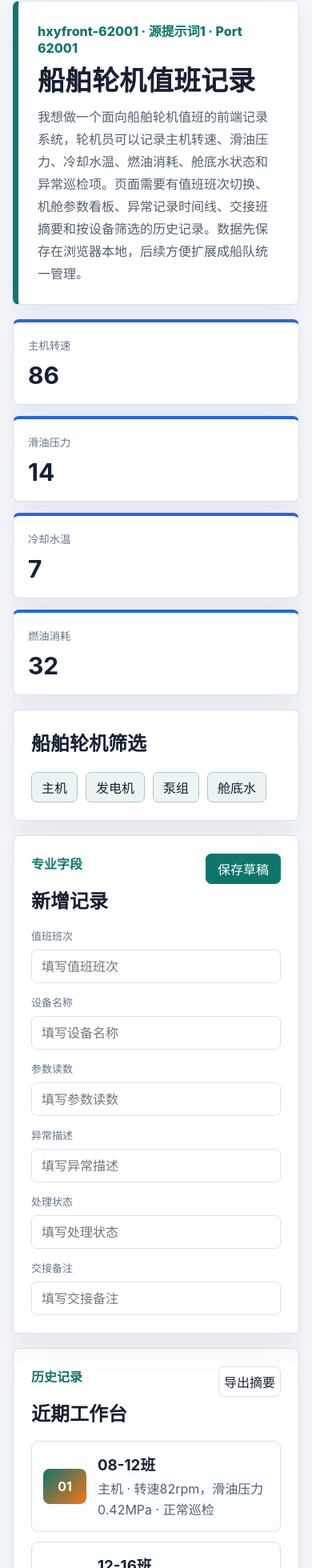
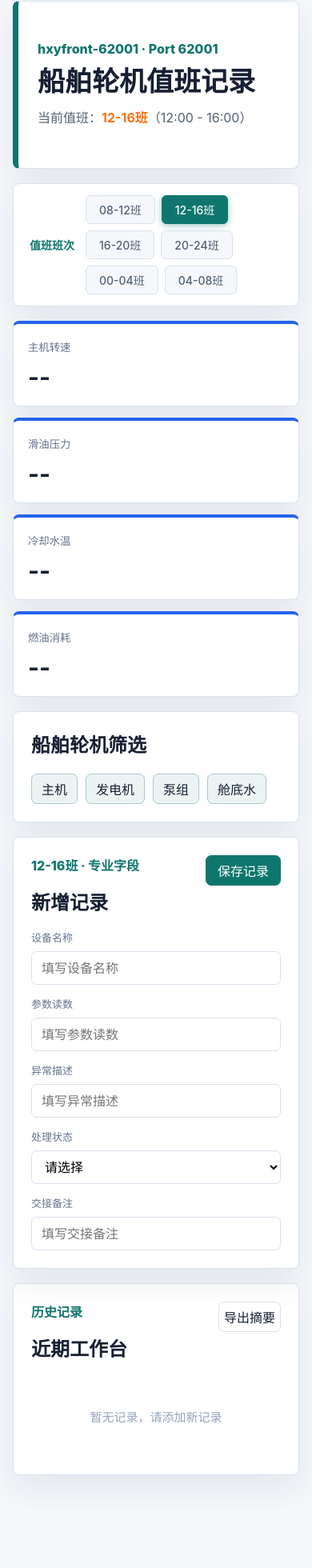
Before and after one commit to aliAjax/hxyfront-62001-5fd009e, a React (Vite) app: page / in a window 390 px wide. Shown: the part 29-1989 px from the top of the page at 80% size. After the commit the page ends 1917 px from the top, so only its background shows below. Built offline with nearby package versions, Linux system fonts and the light colour scheme.

Commit message:
.3436396082391580:659c770fbca7d67593a5533ea7f2c25d_6a36a61e7ddf6c483f370b5d.6a36a61f7ddf6c483f370b5f.6a36a61ede74fe219a12aa9c:Trae CN.T(2026/6/20 22:39:27)

```diff
--- a/src/App.tsx
+++ b/src/App.tsx
@@ -1,106 +1,153 @@
 import "./styles.css";
+import { useState } from "react";
+import { ShiftProvider } from "./shifts/ShiftContext";
+import { ShiftSelector } from "./shifts/ShiftSelector";
+import { useShift } from "./shifts/ShiftContext";
 
 const project = {
-  "sourceNo": 1,
-  "id": "hxyfront-62001",
-  "port": 62001,
-  "title": "船舶轮机值班记录",
-  "domain": "船舶轮机",
-  "prompt": "我想做一个面向船舶轮机值班的前端记录系统，轮机员可以记录主机转速、滑油压力、冷却水温、燃油消耗、舱底水状态和异常巡检项。页面需要有值班班次切换、机舱参数看板、异常记录时间线、交接班摘要和按设备筛选的历史记录。数据先保存在浏览器本地，后续方便扩展成船队统一管理。",
-  "palette": [
-    "#0f766e",
-    "#2563eb",
-    "#f97316"
-  ],
-  "metrics": [
-    "主机转速",
-    "滑油压力",
-    "冷却水温",
-    "燃油消耗"
-  ],
-  "filters": [
-    "主机",
-    "发电机",
-    "泵组",
-    "舱底水"
-  ],
-  "fields": [
-    "值班班次",
-    "设备名称",
-    "参数读数",
-    "异常描述",
-    "处理状态",
-    "交接备注"
-  ],
-  "records": [
-    [
-      "08-12班",
-      "主机",
-      "转速82rpm，滑油压力0.42MPa",
-      "正常巡检"
-    ],
-    [
-      "12-16班",
-      "发电机#2",
-      "冷却水温偏高",
-      "已安排复查"
-    ],
-    [
-      "16-20班",
-      "舱底水",
-      "液位接近警戒线",
-      "已记录交班"
-    ]
-  ]
+  id: "hxyfront-62001",
+  port: 62001,
+  title: "船舶轮机值班记录",
+  domain: "船舶轮机",
+  palette: ["#0f766e", "#2563eb", "#f97316"],
+  metrics: ["主机转速", "滑油压力", "冷却水温", "燃油消耗"],
+  metricUnits: ["rpm", "MPa", "℃", "L/h"],
+  filters: ["主机", "发电机", "泵组", "舱底水"],
+  fields: ["设备名称", "参数读数", "异常描述", "处理状态", "交接备注"],
 };
 
-function App() {
+function Dashboard() {
+  const { currentShift, currentRecords } = useShift();
+
+  const metricValues = project.metrics.map((_, i) => {
+    const values = currentRecords
+      .map((r) => {
+        const parts = r.params.split(/[,，、]/);
+        const val = parseFloat(parts[i]?.replace(/[^\d.]/g, "") ?? "");
+        return isNaN(val) ? null : val;
+      })
+      .filter((v): v is number => v !== null);
+    return values.length > 0 ? values[values.length - 1] : "--";
+  });
+
   return (
-    <main className="app">
-      <section className="hero">
-        <p>{project.id} · 源提示词{project.sourceNo} · Port {project.port}</p>
-        <h1>{project.title}</h1>
-        <span>{project.prompt}</span>
-      </section>
-
     <section className="metrics">
-        {project.metrics.map((metric: string, index: number) => (
+      {project.metrics.map((metric, index) => (
         <article key={metric}>
           <small>{metric}</small>
-            <strong>{[86, 14, 7, 32][index] ?? 12}</strong>
+          <strong>
+            {metricValues[index]}
+            {metricValues[index] !== "--" && (
+              <span className="unit">{project.metricUnits[index]}</span>
+            )}
+          </strong>
         </article>
       ))}
     </section>
+  );
+}
 
-      <section className="workspace">
+function RecordForm() {
+  const { currentShift, addRecord } = useShift();
+  const [form, setForm] = useState({
+    device: "",
+    params: "",
+    anomaly: "",
+    status: "",
+    handoverNote: "",
+  });
+  const [saved, setSaved] = useState(false);
+
+  const handleChange = (field: string, value: string) => {
+    setForm((prev) => ({ ...prev, [field]: value }));
+    setSaved(false);
+  };
+
+  const handleSubmit = () => {
+    if (!form.device.trim()) return;
+    addRecord(form);
+    setForm({ device: "", params: "", anomaly: "", status: "", handoverNote: "" });
+    setSaved(true);
+    setTimeout(() => setSaved(false), 2000);
+  };
+
+  return (
+    <section className="panel form-panel">
+      <div className="heading">
+        <div>
+          <p>{currentShift.label} · 专业字段</p>
+          <h2>新增记录</h2>
+        </div>
+        <button className="primary" onClick={handleSubmit}>
+          {saved ? "已保存 ✓" : "保存记录"}
+        </button>
+      </div>
+      <div className="field-grid">
+        {project.fields.map((field) => {
+          const key = field === "设备名称"
+            ? "device"
+            : field === "参数读数"
+            ? "params"
+            : field === "异常描述"
+            ? "anomaly"
+            : field === "处理状态"
+            ? "status"
+            : "handoverNote";
+          return (
+            <label key={field}>
+              <span>{field}</span>
+              {field === "处理状态" ? (
+                <select
+                  value={form[key as keyof typeof form]}
+                  onChange={(e) => handleChange(key, e.target.value)}
+                >
+                  <option value="">请选择</option>
+                  <option value="正常巡检">正常巡检</option>
+                  <option value="已安排复查">已安排复查</option>
+                  <option value="已记录交班">已记录交班</option>
+                  <option value="处理中">处理中</option>
+                  <option value="已解决">已解决</option>
+                </select>
+              ) : (
+                <input
+                  placeholder={"填写" + field}
+                  value={form[key as keyof typeof form]}
+                  onChange={(e) => handleChange(key, e.target.value)}
+                />
+              )}
+            </label>
+          );
+        })}
+      </div>
+    </section>
+  );
+}
+
+function FilterAside() {
+  const [activeFilter, setActiveFilter] = useState<string | null>(null);
+
+  return (
     <aside className="panel">
       <h2>{project.domain}筛选</h2>
       <div className="chips">
-            {project.filters.map((item: string) => (
-              <button key={item}>{item}</button>
+        {project.filters.map((item) => (
+          <button
+            key={item}
+            className={activeFilter === item ? "active" : ""}
+            onClick={() => setActiveFilter(activeFilter === item ? null : item)}
+          >
+            {item}
+          </button>
         ))}
       </div>
     </aside>
+  );
+}
 
-        <section className="panel form-panel">
-          <div className="heading">
-            <div>
-              <p>专业字段</p>
-              <h2>新增记录</h2>
-            </div>
-            <button className="primary">保存草稿</button>
-          </div>
-          <div className="field-grid">
-            {project.fields.map((field: string) => (
-              <label key={field}>
-                <span>{field}</span>
-                <input placeholder={"填写" + field} />
-              </label>
-            ))}
-          </div>
-        </section>
-      </section>
+function HistoryRecords() {
+  const { currentRecords } = useShift();
 
+  return (
     <section className="panel">
       <div className="heading">
         <div>
@@ -110,19 +157,61 @@ function App() {
         <button>导出摘要</button>
       </div>
       <div className="records">
-          {project.records.map((record: string[], index: number) => (
-            <article key={record.join("-")}>
+        {currentRecords.length === 0 ? (
+          <div className="empty-state">暂无记录，请添加新记录</div>
+        ) : (
+          currentRecords.map((record, index) => (
+            <article key={record.id}>
               <b>{String(index + 1).padStart(2, "0")}</b>
               <div>
-                <h3>{record[0]}</h3>
-                <p>{record.slice(1).join(" · ")}</p>
+                <h3>{record.device}</h3>
+                <p>
+                  {record.params}
+                  {record.anomaly && ` · ${record.anomaly}`}
+                  {record.status && ` · ${record.status}`}
+                </p>
               </div>
             </article>
-          ))}
+          ))
+        )}
       </div>
     </section>
+  );
+}
+
+function AppContent() {
+  const { currentShift } = useShift();
+
+  return (
+    <main className="app">
+      <section className="hero">
+        <p>{project.id} · Port {project.port}</p>
+        <h1>{project.title}</h1>
+        <span>
+          当前值班：<strong>{currentShift.label}</strong>（{String(currentShift.startHour).padStart(2, "0")}:00 - {String(currentShift.endHour).padStart(2, "0")}:00）
+        </span>
+      </section>
+
+      <ShiftSelector />
+
+      <Dashboard />
+
+      <section className="workspace">
+        <FilterAside />
+        <RecordForm />
+      </section>
+
+      <HistoryRecords />
     </main>
   );
 }
 
+function App() {
+  return (
+    <ShiftProvider>
+      <AppContent />
+    </ShiftProvider>
+  );
+}
+
 export default App;
--- /dev/null
+++ b/src/shifts/ShiftContext.tsx
@@ -0,0 +1,103 @@
+import {
+  createContext,
+  useContext,
+  useState,
+  useCallback,
+  useEffect,
+  type ReactNode,
+} from "react";
+import {
+  type Shift,
+  type WatchRecord,
+  SHIFTS,
+  loadCurrentShiftId,
+  saveCurrentShiftId,
+  loadAllRecords,
+  saveAllRecords,
+} from "./types";
+
+interface ShiftContextValue {
+  shifts: Shift[];
+  currentShift: Shift;
+  setCurrentShiftId: (id: string) => void;
+  records: Record<string, WatchRecord[]>;
+  currentRecords: WatchRecord[];
+  addRecord: (record: Omit<WatchRecord, "id" | "shiftId" | "createdAt">) => void;
+  removeRecord: (id: string) => void;
+}
+
+const ShiftContext = createContext<ShiftContextValue | null>(null);
+
+export function ShiftProvider({ children }: { children: ReactNode }) {
+  const [currentShiftId, setCurrentShiftIdState] = useState(loadCurrentShiftId);
+  const [records, setRecords] = useState<Record<string, WatchRecord[]>>(loadAllRecords);
+
+  const currentShift = SHIFTS.find((s) => s.id === currentShiftId) ?? SHIFTS[0];
+
+  const setCurrentShiftId = useCallback((id: string) => {
+    if (SHIFTS.some((s) => s.id === id)) {
+      setCurrentShiftIdState(id);
+      saveCurrentShiftId(id);
+    }
+  }, []);
+
+  const currentRecords = records[currentShiftId] ?? [];
+
+  const addRecord = useCallback(
+    (input: Omit<WatchRecord, "id" | "shiftId" | "createdAt">) => {
+      const newRecord: WatchRecord = {
+        ...input,
+        id: crypto.randomUUID(),
+        shiftId: currentShiftId,
+        createdAt: new Date().toISOString(),
+      };
+      setRecords((prev) => {
+        const updated = {
+          ...prev,
+          [currentShiftId]: [...(prev[currentShiftId] ?? []), newRecord],
+        };
+        saveAllRecords(updated);
+        return updated;
+      });
+    },
+    [currentShiftId]
+  );
+
+  const removeRecord = useCallback(
+    (id: string) => {
+      setRecords((prev) => {
+        const shiftRecords = (prev[currentShiftId] ?? []).filter((r) => r.id !== id);
+        const updated = { ...prev, [currentShiftId]: shiftRecords };
+        saveAllRecords(updated);
+        return updated;
+      });
+    },
+    [currentShiftId]
+  );
+
+  useEffect(() => {
+    saveCurrentShiftId(currentShiftId);
+  }, [currentShiftId]);
+
+  return (
+    <ShiftContext.Provider
+      value={{
+        shifts: SHIFTS,
+        currentShift,
+        setCurrentShiftId,
+        records,
+        currentRecords,
+        addRecord,
+        removeRecord,
+      }}
+    >
+      {children}
+    </ShiftContext.Provider>
+  );
+}
+
+export function useShift(): ShiftContextValue {
+  const ctx = useContext(ShiftContext);
+  if (!ctx) throw new Error("useShift must be used within ShiftProvider");
+  return ctx;
+}
--- /dev/null
+++ b/src/shifts/ShiftSelector.tsx
@@ -0,0 +1,22 @@
+import { useShift } from "./ShiftContext";
+
+export function ShiftSelector() {
+  const { shifts, currentShift, setCurrentShiftId } = useShift();
+
+  return (
+    <div className="shift-selector">
+      <span className="shift-label">值班班次</span>
+      <div className="shift-tabs">
+        {shifts.map((shift) => (
+          <button
+            key={shift.id}
+            className={`shift-tab${shift.id === currentShift.id ? " active" : ""}`}
+            onClick={() => setCurrentShiftId(shift.id)}
+          >
+            {shift.label}
+          </button>
+        ))}
+      </div>
+    </div>
+  );
+}
--- /dev/null
+++ b/src/shifts/types.ts
@@ -0,0 +1,63 @@
+export interface Shift {
+  id: string;
+  label: string;
+  startHour: number;
+  endHour: number;
+}
+
+export interface WatchRecord {
+  id: string;
+  shiftId: string;
+  device: string;
+  params: string;
+  anomaly: string;
+  status: string;
+  handoverNote: string;
+  createdAt: string;
+}
+
+export const SHIFTS: Shift[] = [
+  { id: "08-12", label: "08-12班", startHour: 8, endHour: 12 },
+  { id: "12-16", label: "12-16班", startHour: 12, endHour: 16 },
+  { id: "16-20", label: "16-20班", startHour: 16, endHour: 20 },
+  { id: "20-24", label: "20-24班", startHour: 20, endHour: 24 },
+  { id: "00-04", label: "00-04班", startHour: 0, endHour: 4 },
+  { id: "04-08", label: "04-08班", startHour: 4, endHour: 8 },
+];
+
+export function getCurrentShiftId(): string {
+  const hour = new Date().getHours();
+  const match = SHIFTS.find((s) => hour >= s.startHour && hour < s.endHour);
+  return match ? match.id : "08-12";
+}
+
+const STORAGE_KEY_SHIFT = "watch-current-shift";
+const STORAGE_KEY_RECORDS = "watch-records";
+
+export function loadCurrentShiftId(): string {
+  try {
+    const stored = localStorage.getItem(STORAGE_KEY_SHIFT);
+    if (stored && SHIFTS.some((s) => s.id === stored)) return stored;
+  } catch {}
+  return getCurrentShiftId();
+}
+
+export function saveCurrentShiftId(id: string): void {
+  try {
+    localStorage.setItem(STORAGE_KEY_SHIFT, id);
+  } catch {}
+}
+
+export function loadAllRecords(): Record<string, WatchRecord[]> {
+  try {
+    const raw = localStorage.getItem(STORAGE_KEY_RECORDS);
+    if (raw) return JSON.parse(raw);
+  } catch {}
+  return {};
+}
+
+export function saveAllRecords(records: Record<string, WatchRecord[]>): void {
+  try {
+    localStorage.setItem(STORAGE_KEY_RECORDS, JSON.stringify(records));
+  } catch {}
+}
--- a/src/styles.css
+++ b/src/styles.css
@@ -18,7 +18,8 @@ body {
 }
 
 button,
-input {
+input,
+select {
   font: inherit;
 }
 
@@ -28,6 +29,22 @@ button {
   border-radius: 7px;
   background: #ffffff;
   color: #172033;
+  cursor: pointer;
+  transition: all 0.2s ease;
+}
+
+button:hover {
+  border-color: var(--primary);
+  background: color-mix(in srgb, var(--primary) 6%, #ffffff);
+}
+
+select {
+  width: 100%;
+  min-height: 42px;
+  border-radius: 7px;
+  border: 1px solid var(--border);
+  padding: 0 12px;
+  background: #ffffff;
   cursor: pointer;
 }
 
@@ -99,6 +116,13 @@ button {
   display: block;
   margin-top: 10px;
   font-size: 30px;
+}
+
+.metrics .unit {
+  font-size: 14px;
+  font-weight: 400;
+  color: #64748b;
+  margin-left: 4px;
 }
 
 .workspace {
@@ -219,4 +243,75 @@ input {
     min-height: 210px;
     padding: 24px;
   }
+
+  .shift-tabs {
+    overflow-x: auto;
+    -webkit-overflow-scrolling: touch;
+  }
 }
+
+.shift-selector {
+  display: flex;
+  align-items: center;
+  gap: 14px;
+  margin: 18px 0;
+  padding: 14px 20px;
+  background: #ffffff;
+  border: 1px solid var(--border);
+  border-radius: 8px;
+  box-shadow: 0 16px 40px rgba(31, 41, 55, 0.08);
+}
+
+.shift-label {
+  font-weight: 700;
+  font-size: 14px;
+  color: var(--primary);
+  white-space: nowrap;
+}
+
+.shift-tabs {
+  display: flex;
+  gap: 8px;
+  flex-wrap: wrap;
+}
+
+.shift-tab {
+  min-height: 36px;
+  padding: 0 16px;
+  border-radius: 6px;
+  font-size: 14px;
+  font-weight: 500;
+  color: #526071;
+  background: #f5f7fb;
+  border: 1px solid var(--border);
+}
+
+.shift-tab:hover {
+  background: color-mix(in srgb, var(--primary) 8%, #ffffff);
+  border-color: var(--primary);
+  color: var(--primary);
+}
+
+.shift-tab.active {
+  background: var(--primary);
+  color: #ffffff;
+  border-color: var(--primary);
+  box-shadow: 0 2px 8px color-mix(in srgb, var(--primary) 40%, transparent);
+}
+
+.empty-state {
+  text-align: center;
+  padding: 40px 20px;
+  color: #94a3b8;
+  font-size: 15px;
+}
+
+.chips button.active {
+  background: var(--primary);
+  color: #ffffff;
+  border-color: var(--primary);
+}
+
+.hero strong {
+  color: var(--accent);
+}
```
Also changed, not shown: package.json (+7 -4 lines), 1 other file (tests, documents, lock files or other folders). Lines whose indentation alone changed are shown as unchanged.
